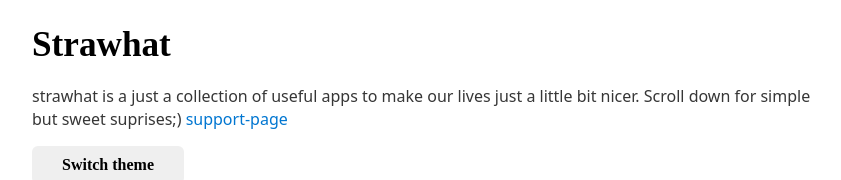
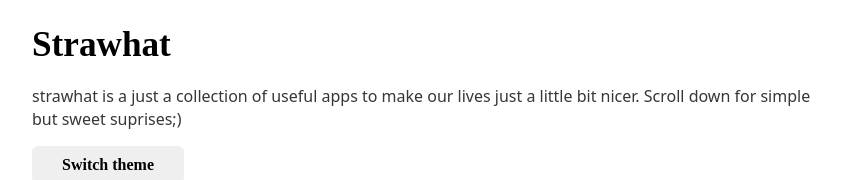
Before and after one commit to kaizoku49/kaizoku49.github.io, a plain HTML site: page index.html in a window 1280 px wide. Shown: the top 180 px of the page, without its empty margins (208-1049 px from the left). Drawn offline with Linux system fonts and the light colour scheme.

Commit message:
hiding the code for support page

```diff
--- a/index.html
+++ b/index.html
@@ -47,7 +47,7 @@
     <h1 style="font-family: google sans;">Strawhat</h1>
     <p>
       strawhat is a just a collection of useful apps to make our lives just a
-      little bit nicer. Scroll down for simple but sweet suprises;) <a href="support.html">support-page</a>
+      little bit nicer. Scroll down for simple but sweet suprises;) <!--<a href="support.html">support-page</a>-->
   </p>
     <button type="button" id='switch' style="font-family: google sans;"><b>Switch theme<b></button>
     <p>click this button to switch theme💥</p>
```
